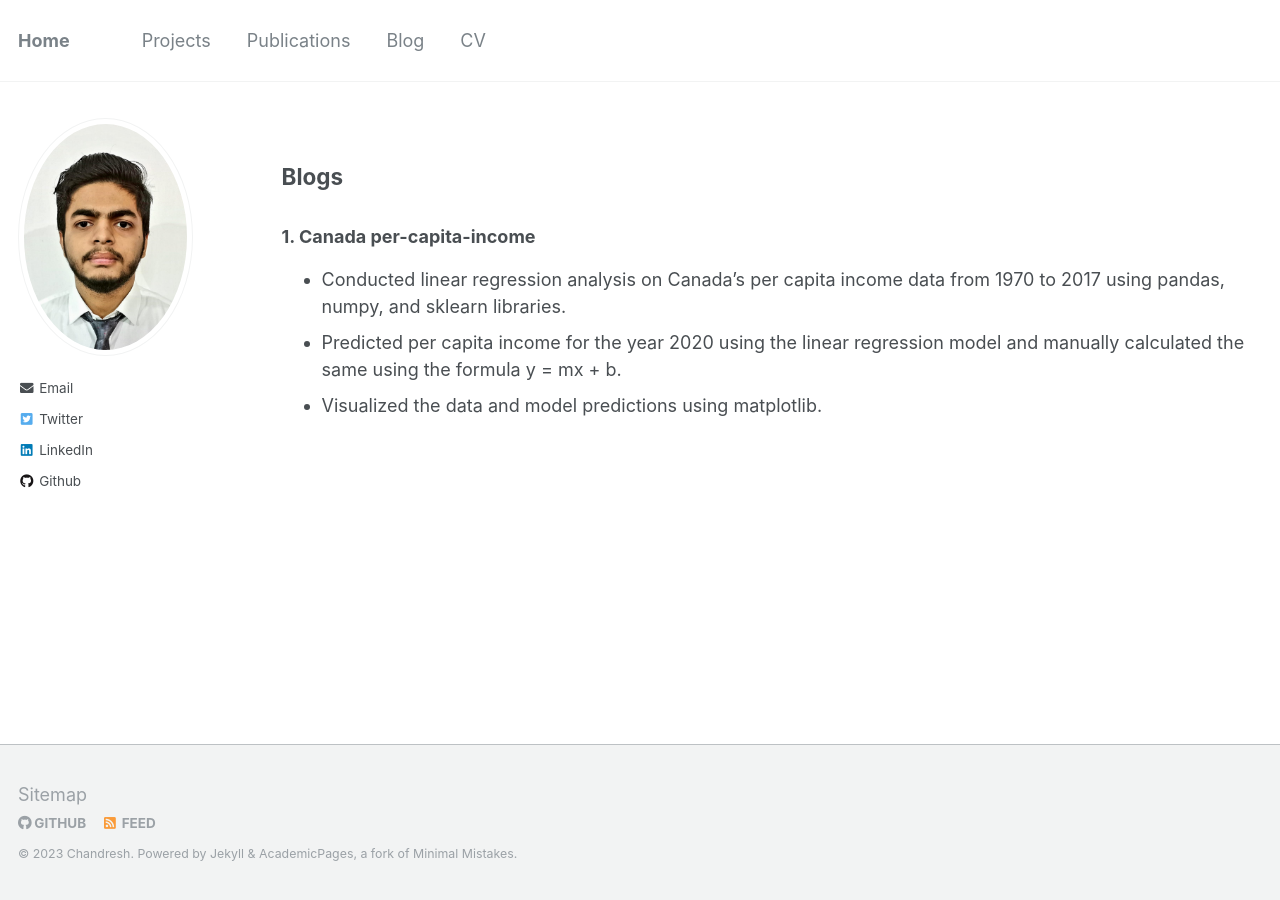
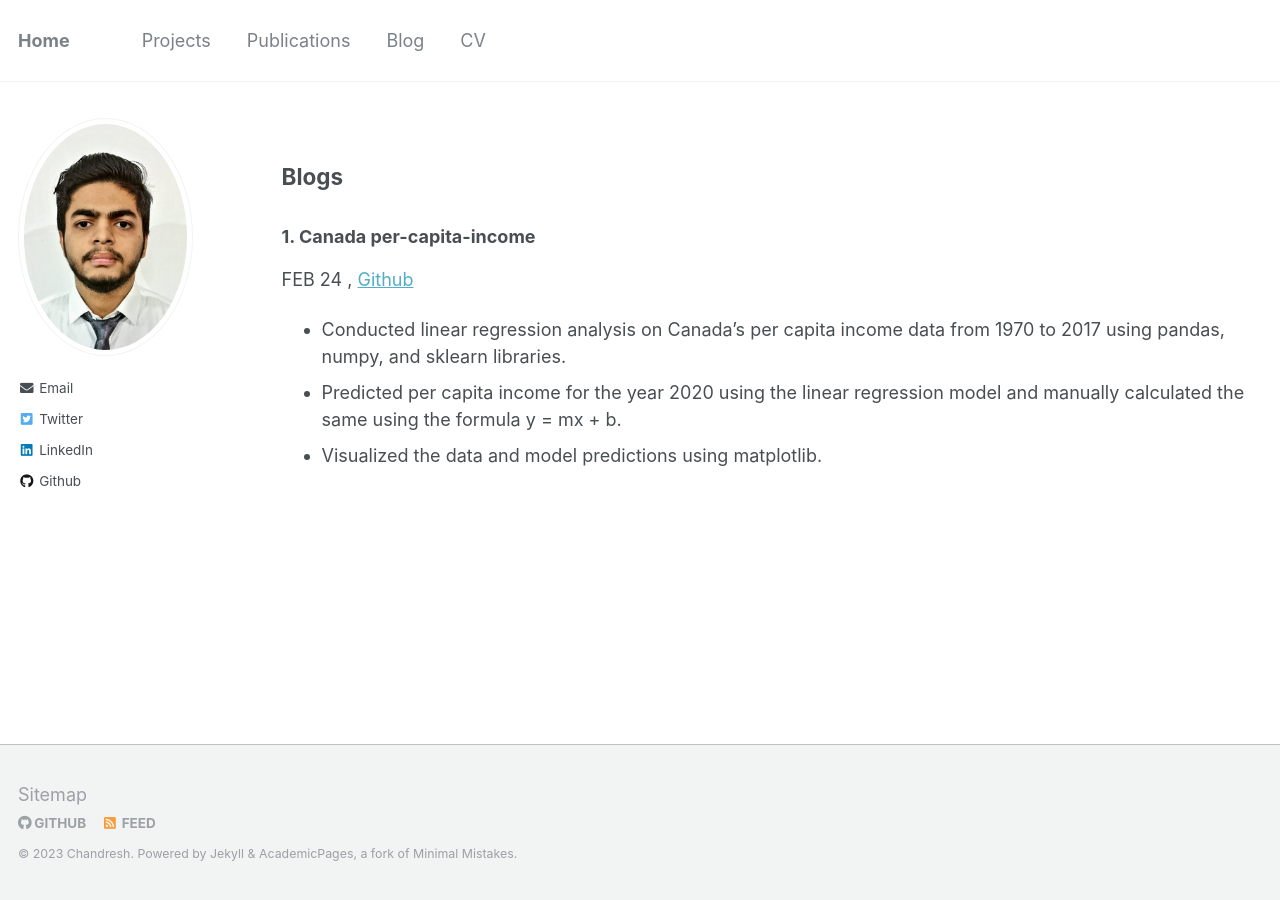
Before and after one commit to cheenu080/chandresh-pandey.github.io, a Jekyll site: the page built from _pages/allblogs.md, in a window 1280 px wide. Built offline with Jekyll 4.4.1, drawn with Linux system fonts in a browser that asks for light colours.

Commit message:
modified

```diff
--- a/_pages/allblogs.md
+++ b/_pages/allblogs.md
@@ -7,6 +7,7 @@ author_profile: true
 <h2> Blogs </h2>
 
 ### 1. Canada per-capita-income
+FEB 24 , [Github](https://github.com/chinu-2000/AI-ML/blob/main/canada_per_capita_income/Untitled.ipynb)
 
 - Conducted linear regression analysis on Canada's per capita income data from 1970 to 2017 using pandas, numpy, and sklearn libraries.
 - Predicted per capita income for the year 2020 using the linear regression model and manually calculated the same using the formula y = mx + b.
```
